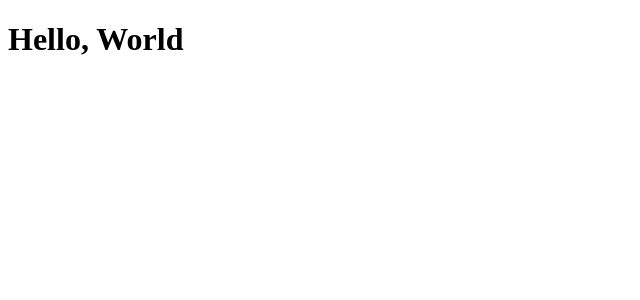
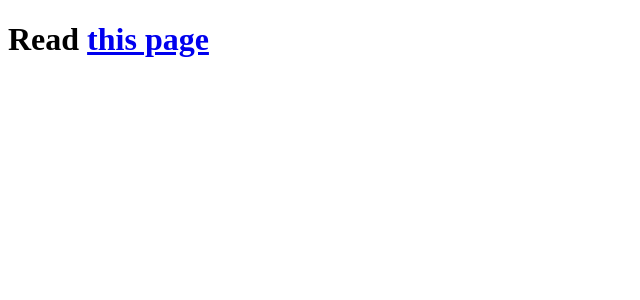
Before and after one commit to Daaiki/react-tutorial, a Next.js app in the folder next-ts/: page / in a window 1280 px wide. Shown: the top 300 px of the page, without its empty margins (0-640 px from the left). Built offline with nearby package versions, Linux system fonts and the light colour scheme.

Commit message:
add next/link

```diff
--- a/next-ts/src/pages/index.tsx
+++ b/next-ts/src/pages/index.tsx
@@ -1,7 +1,11 @@
+import Link from 'next/link'
+
 const IndexPage = () => {
   return (
     <>
-      <h1>Hello, World</h1>
+      <h1>
+        Read <Link href="/posts/first-post"><a>this page</a></Link>
+      </h1>
     </>
   )
 }
```
Also changed, not shown: next-ts/src/pages/posts/first-post.tsx (+16 -1 lines).
